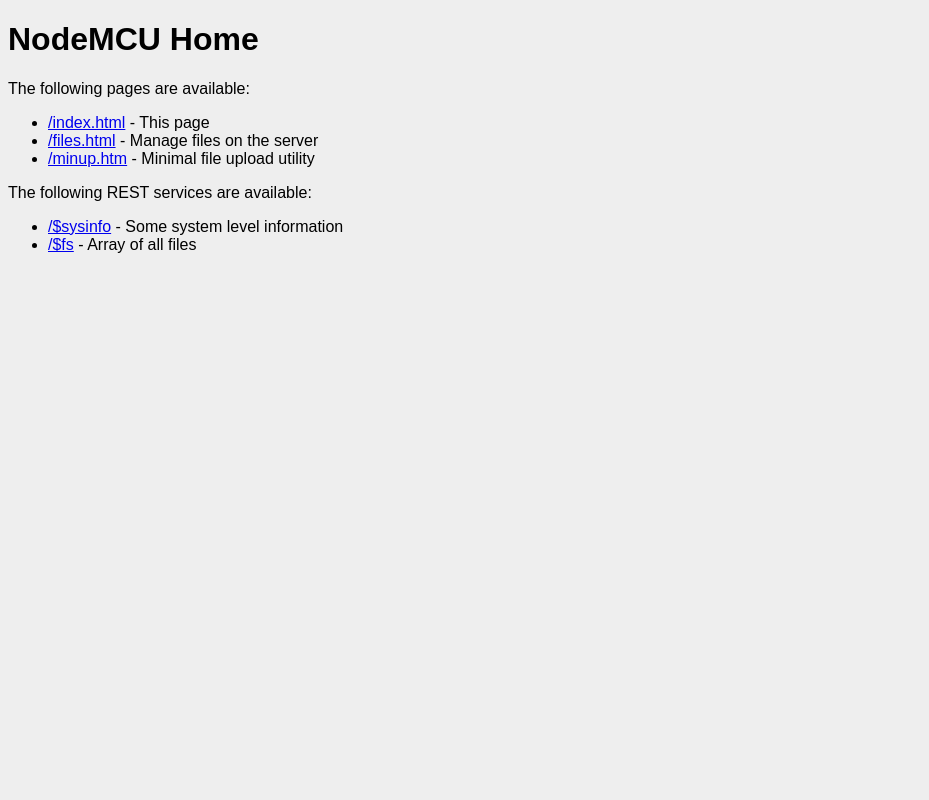
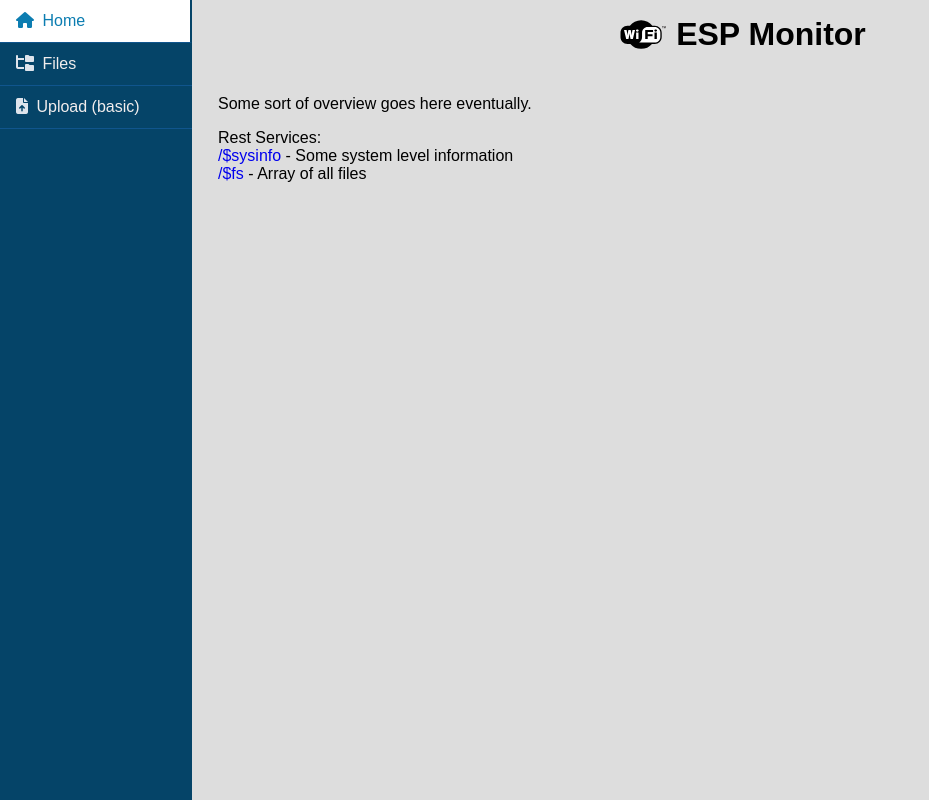
Before and after one commit to somegeekintn/KLights, a plain HTML site: page data/index.html in a window 1280 px wide. Shown: the whole page, without its empty margins (0-929 px from the left). Drawn offline with Linux system fonts and the light colour scheme.

Commit message:
Not totally ugly web page scaffolding

```diff
--- a/data/index.html
+++ b/data/index.html
@@ -1,23 +1,48 @@
 <!DOCTYPE html><html>
 <head>
-    <title>NodeMCU Home</title>
-    <link Content-Type="text/css" href="/style.css" rel="stylesheet" />
+    <title>ESP Monitor</title>
+    <link Content-Type="text/css" href="style.css" rel="stylesheet" />
+    <link rel="stylesheet" href="https://use.fontawesome.com/releases/v6.1.1/css/all.css">
 </head>
 
 <body>
-    <h1>NodeMCU Home</h1>
+    <div class="container">
+        <div class="sidebar">
+            <ul>
+                <li>
+                    <a href="#" class="active">
+                        <span class="icon"><i class="fas fa-home"></i></span>
+                        <span class="item">Home</span>
+                    </a>
+                </li>
+                <li>
+                    <a href="/files.html">
+                        <span class="icon"><i class="fas fa-folder-tree"></i></span>
+                        <span class="item">Files</span>
+                    </a>
+                </li>
+                <li>
+                    <a href="/minup.html">
+                        <span class="icon"><i class="fas fa-file-arrow-up"></i></span>
+                        <span class="item">Upload (basic)</span>
+                    </a>
+                </li>
+            </ul>
+        </div>
 
-    <p>The following pages are available:</p>
-    <ul>
-        <li><a href="/index.html">/index.html</a> - This page</li>
-        <li><a href="/files.html">/files.html</a> - Manage files on the server</li>
-        <li><a href="/minup.htm">/minup.htm</a> - Minimal file upload utility</a></li>
-    </ul>
+        <div class="header">
+            <div class="wifi-image"></div>
+            <h1>ESP Monitor</h1>
+        </div>
 
-    <p>The following REST services are available:</p>
-    <ul>
-        <li><a href="/$sysinfo">/$sysinfo</a> - Some system level information</a></li>
-        <li><a href="/$fs">/$fs</a> - Array of all files</a></li>
-    </ul>
+        <div class="content">
+            <p>Some sort of overview goes here eventually.</p>
+            <div>Rest Services:</div>
+            <ul>
+                <li><a href="/$sysinfo">/$sysinfo</a> - Some system level information</a></li>
+                <li><a href="/$fs">/$fs</a> - Array of all files</a></li>
+            </ul>
+        </div>
+    </div>
 </body>
 </html>
--- a/data/style.css
+++ b/data/style.css
@@ -1,8 +1,93 @@
-body {
-	font-family: Arial, Helvetica, sans-serif;
-	background: #eee;
+* {
+    list-style: none;
+    text-decoration: none;
+    margin: 0;
+    padding: 0;
+    box-sizing: border-box;
 }
 
-#fslist {
+body {
+	background: #ddd;
+    font-family: Arial, 'Open Sans', sans-serif;
+}
+
+p {
+    margin: 16px 0;
+}
+
+.mono {
 	font-family: monospace;
 }
+
+.container {
+    display: grid;
+    grid-template-areas: 'menu header' 'menu content';
+    grid-template-columns: 192px auto;
+    grid-template-rows: min-content 1fr;
+    min-height: 100vh;
+    gap: 10px;
+    padding: 0px;
+}
+
+.sidebar {
+    grid-area: menu;
+    background: rgb(5, 68, 104);
+}
+
+.header {
+    grid-area: header;
+    display: flex;
+    justify-content: center;
+    padding-top: 1em;
+}
+
+.content {
+    grid-area: content;
+    padding: 1em;
+}
+
+.sidebar ul li a {
+	display: block;
+	padding: 12px 16px;
+	border-bottom: 1px solid #10558d;
+	color: rgb(241, 237, 237);
+	font-size: 16px;
+	position: relative;
+}
+
+.sidebar ul li a .icon {
+	color: #dee4ec;
+	display: inline-block;
+	padding-right: 4px;
+}
+
+.sidebar ul li a:hover,
+.sidebar ul li a.active{
+    color: #0c7db1;
+
+    background:white;
+    border-right: 2px solid rgb(5, 68, 104);
+}
+
+.sidebar ul li a:hover .icon,
+.sidebar ul li a.active .icon {
+    color: #0c7db1;
+}
+
+.littlefs-image {
+	background-image: url(LittleFS_Logo.png);
+	background-repeat: no-repeat;
+	background-position: center;
+	background-size: 36px;
+	width: 36px;
+	margin-right: 8px;
+}
+
+.wifi-image {
+	background-image: url(WiFi_Logo.svg);
+	background-repeat: no-repeat;
+	background-position: center;
+	background-size: 52px;
+	width: 52px;
+	margin-right: 8px;
+}
```
Also changed, not shown: data/files.html (+37 -7 lines), data/LittleFS_Logo.png (added), data/WiFi_Logo.svg (added), 1 other file.
